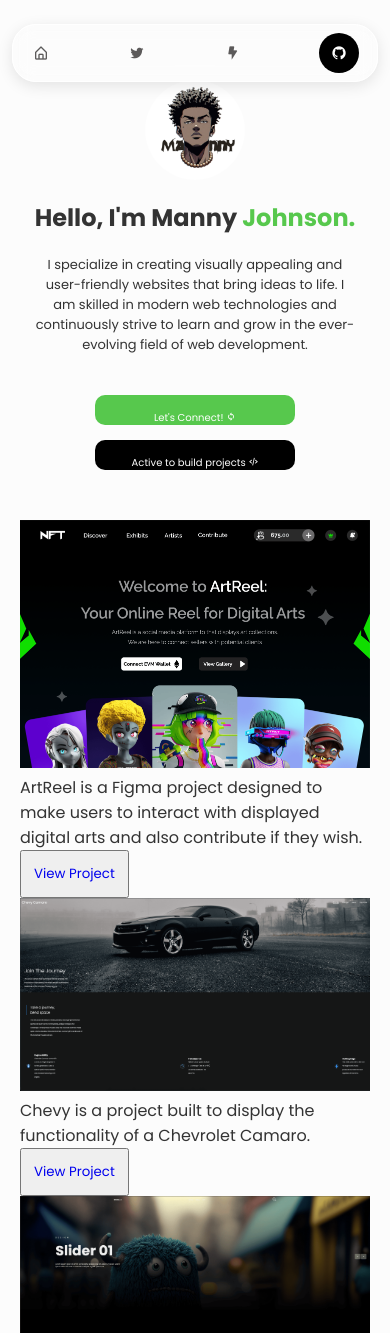
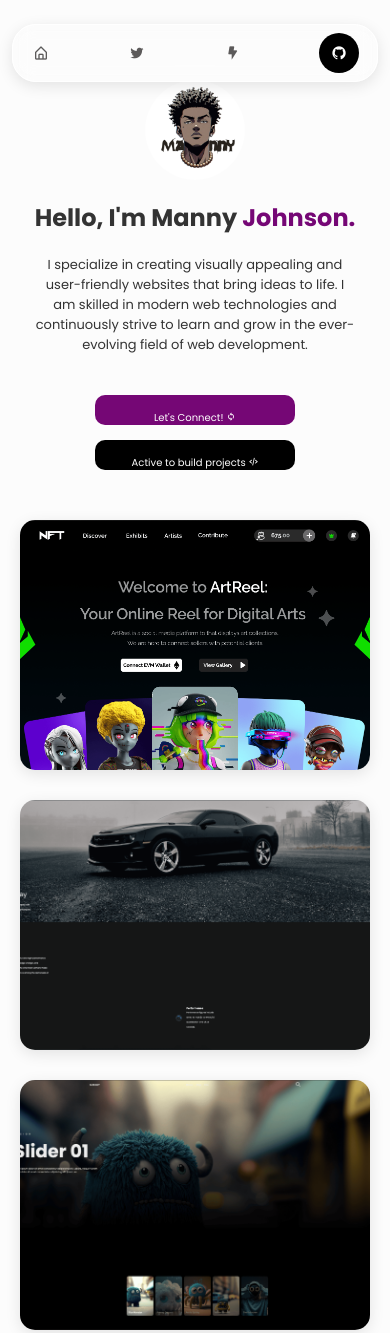
Before and after one commit to manny-codeszn/manny.me, a plain HTML site: page index.html in a window 390 px wide. Shown: the top 1333 px of the page. Drawn offline with nearby package versions, Linux system fonts and the light colour scheme.

Commit message:
I've started working on the projects section

```diff
--- a/index.html
+++ b/index.html
@@ -41,7 +41,24 @@
 
     </section>
 
-    <div class="projects-container">
+    <section class="portfolio-section">
+        <div class="portfolio-grid">
+            <div class="portfolio-card">
+                <img src="./img/artreel.png" alt="Portfolio Image 1">
+                <div class="caption">Project 1</div>
+            </div>
+            <div class="portfolio-card">
+                <img src="./img/camaro.png" alt="Portfolio Image 2">
+                <div class="caption">Project 2</div>
+            </div>
+            <div class="portfolio-card">
+                <img src="./img/wally.png" alt="Portfolio Image 3">
+                <div class="caption">Project 3</div>
+            </div>
+        </div>
+    </section>
+
+    <!-- <div class="projects-container">
 
         <div class="image-container">
             <img class="project-img top-image" src="./img/artreel.png" alt="Artreel, a Figma project">
@@ -71,7 +88,7 @@
 
         </div>
 
-    </div>
+    </div> -->
 
     <div class="technologies">
     <h1 class="technologies-title">Technologies I use</h1>
--- a/style.css
+++ b/style.css
@@ -8,6 +8,7 @@
     --text-primary: #333;
     --text-secondary: #5c5a5a;
     --accent-color: #57C84D;
+    --purple-color: #750775;
     --border-radius-sm: 10px;
     --border-radius-md: 15px;
     --border-radius-mlg: 20px;
@@ -180,7 +181,7 @@ nav ul li a:hover::before {
 }
 
 .styled-name {
-    color: var(--accent-color);
+    color: var(--purple-color);
 }
 
 .title {
@@ -216,7 +217,7 @@ nav ul li a:hover::before {
     border-radius: 10px;
     width: 200px;
     height: 30px;
-    background-color: var(--accent-color);
+    background-color: var(--purple-color);
     border: none;
 }
 
@@ -236,6 +237,64 @@ nav ul li a:hover::before {
 .me-buttons .active a {
     color: var(--white);
     font-size: 10px;
+}
+
+/* Portfolio Section */
+
+.portfolio-section {
+    max-width: 1200px;
+    margin: 50px auto;
+    padding: 0 20px;
+}
+
+.portfolio-grid {
+    display: grid;
+    grid-template-columns: repeat(auto-fit, minmax(300px, 1fr));
+    gap: 30px;
+}
+
+.portfolio-card {
+    position: relative;
+    overflow: hidden;
+    border-radius: 15px;
+    box-shadow: 0 4px 15px rgba(0, 0, 0, 0.1);
+    transition: transform 0.3s ease, box-shadow 0.3s ease;
+}
+
+.portfolio-card:hover {
+    transform: translateY(-10px);
+    box-shadow: 0 8px 25px rgba(0, 0, 0, 0.2);
+}
+
+.portfolio-card img {
+    width: 100%;
+    height: 300px;
+    object-fit: cover;
+    display: block;
+    transition: transform 0.3s ease;
+}
+
+.portfolio-card:hover img {
+    transform: scale(1.1);
+}
+
+.caption {
+    position: absolute;
+    bottom: 0;
+    left: 0;
+    right: 0;
+    padding: 20px;
+    background: var(--purple-gradient);
+    color: white;
+    opacity: 0;
+    transform: translateY(100%);
+    transition: opacity 0.3s ease, transform 0.3s ease;
+    text-align: center;
+}
+
+.portfolio-card:hover .caption {
+    opacity: 1;
+    transform: translateY(0);
 }
 
 
@@ -401,3 +460,13 @@ nav ul li a:hover::before {
         padding: 12px;
     }
 }
+
+@media (max-width: 600px) {
+    .portfolio-grid {
+        grid-template-columns: 1fr;
+    }
+
+    .portfolio-card img {
+        height: 250px;
+    }
+}
```
